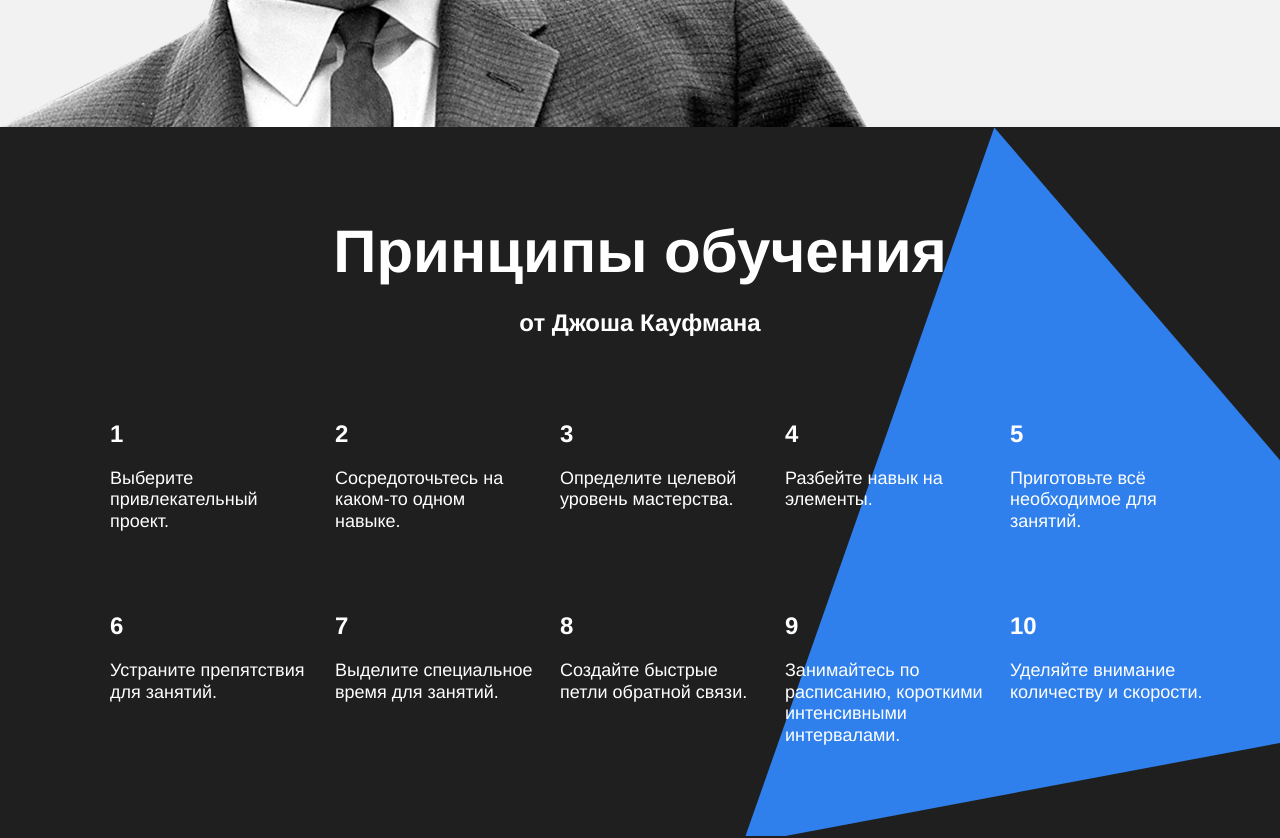
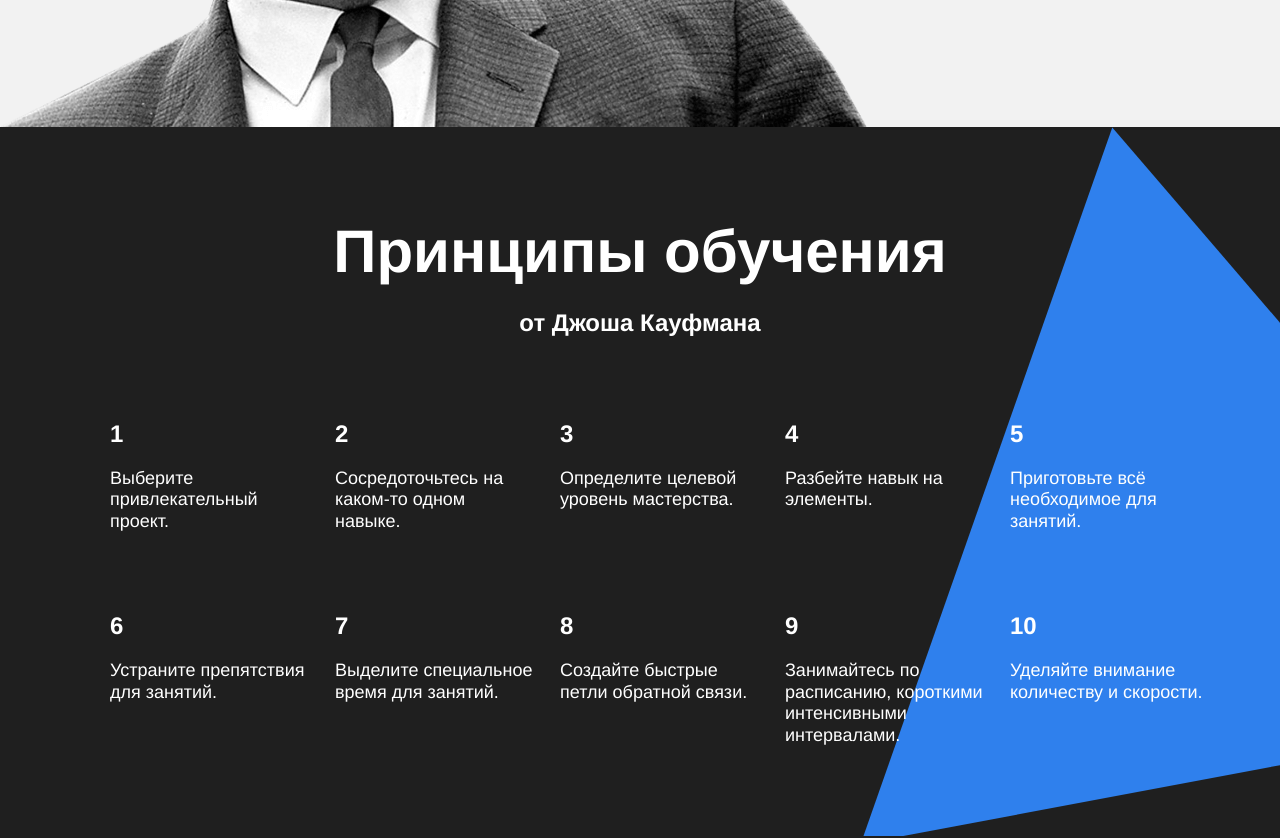
Before and after one commit to Segodnya/how-to-learn, a plain HTML site: page index.html in a window 1280 px wide. Shown: the part 2800-3638 px from the top of the page. Drawn offline with Linux system fonts and the light colour scheme.

Commit message:
fix kaufman__triangle for div

```diff
--- a/index.html
+++ b/index.html
@@ -177,11 +177,7 @@
               </p>
             </li>
           </ol>
-          <img
-            src="./images/kaufman-triangle.svg"
-            alt="Синий треугольник"
-            class="kaufman__triangle"
-          />
+          <div class="kaufman__triangle"></div>
         </section>
       </main>
       <footer class="footer">
--- a/styles/style.css
+++ b/styles/style.css
@@ -247,6 +247,10 @@
 }
 
 .kaufman__triangle {
+  width: 877px;
+  height: 877px;
+  background-image: url(../images/kaufman-triangle.svg);
+  background-repeat: no-repeat;
   position: absolute;
   top: 0;
   right: -210px;
```
